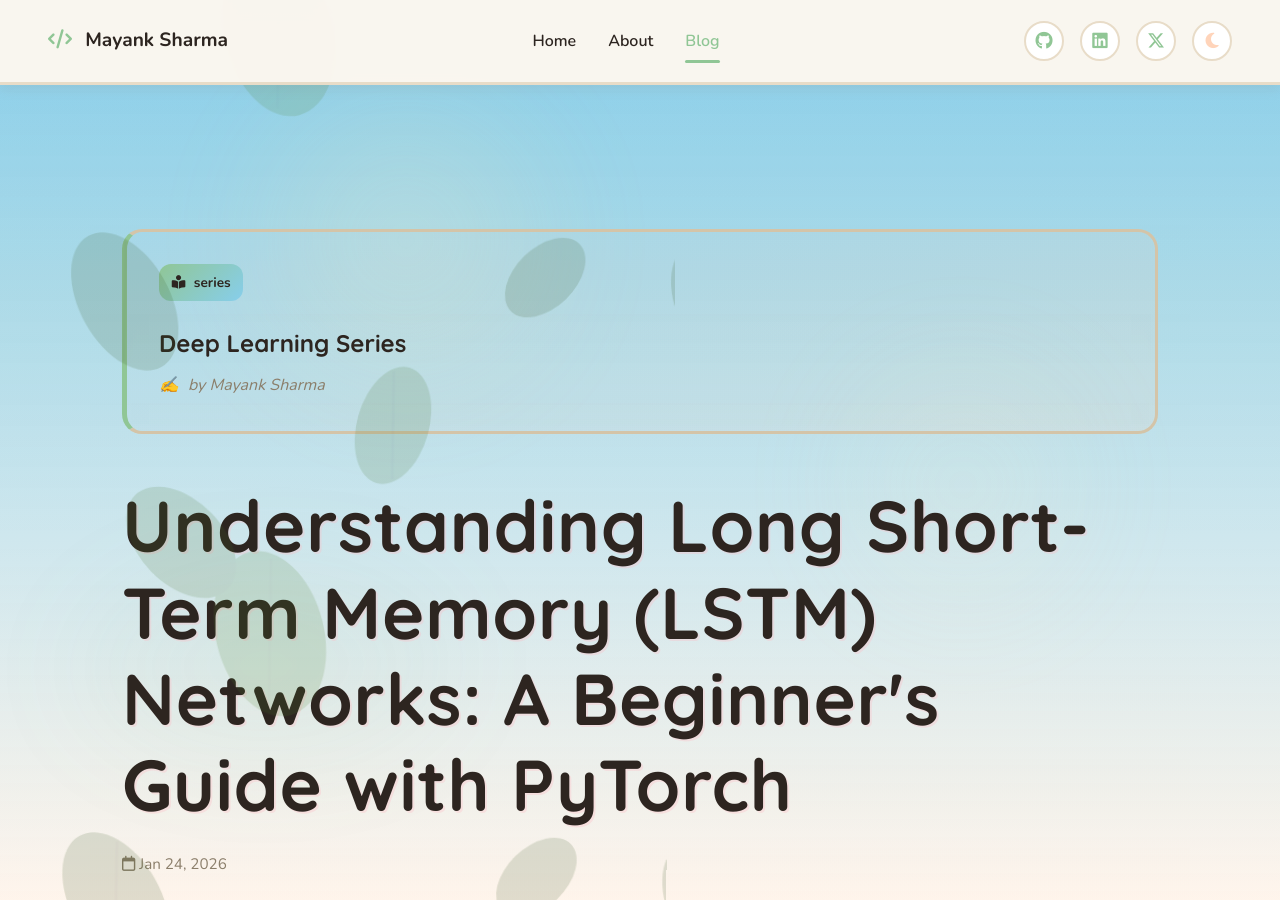
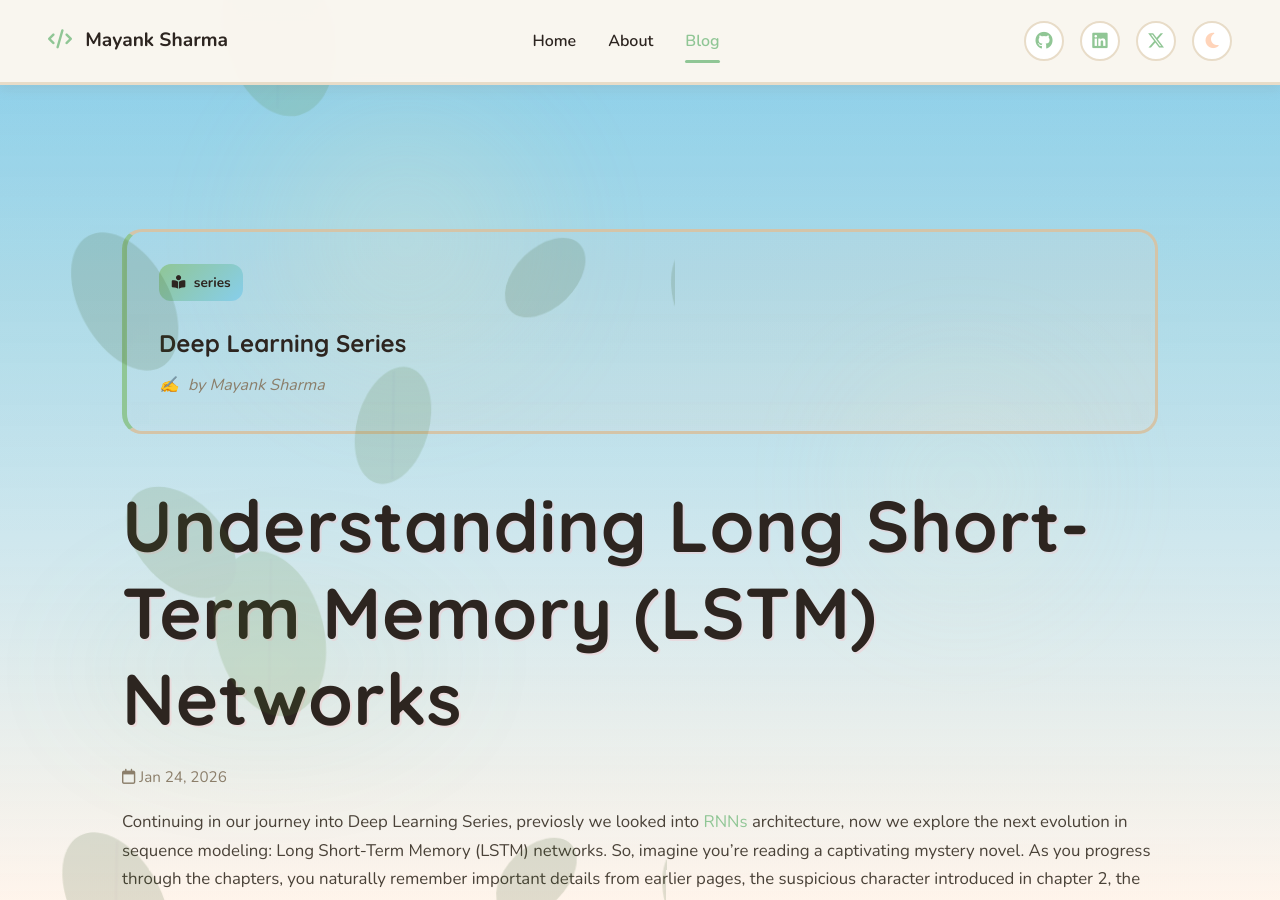
Before and after one commit to mayank1101/mayank1101.github.io, a Jekyll site: the page built from _posts/2026-01-24-lstm.md, in a window 1280 px wide and 900 px high. Built offline with Jekyll 4.4.1, drawn with Linux system fonts in a browser that asks for light colours.

Commit message:
updated article title

```diff
--- a/_posts/2026-01-24-lstm.md
+++ b/_posts/2026-01-24-lstm.md
@@ -1,6 +1,6 @@
 ---
 layout: post
-title: "Understanding Long Short-Term Memory (LSTM) Networks: A Beginner's Guide with PyTorch"
+title: "Understanding Long Short-Term Memory (LSTM) Networks"
 date: 2026-01-24
 series: "Deep Learning Series"
 series_author: "Mayank Sharma"
```
Also changed, not shown: _posts/2026-01-26-gru.md (+1 -1 lines), _posts/2026-01-28-bi-rnn.md (+1 -1 lines).
